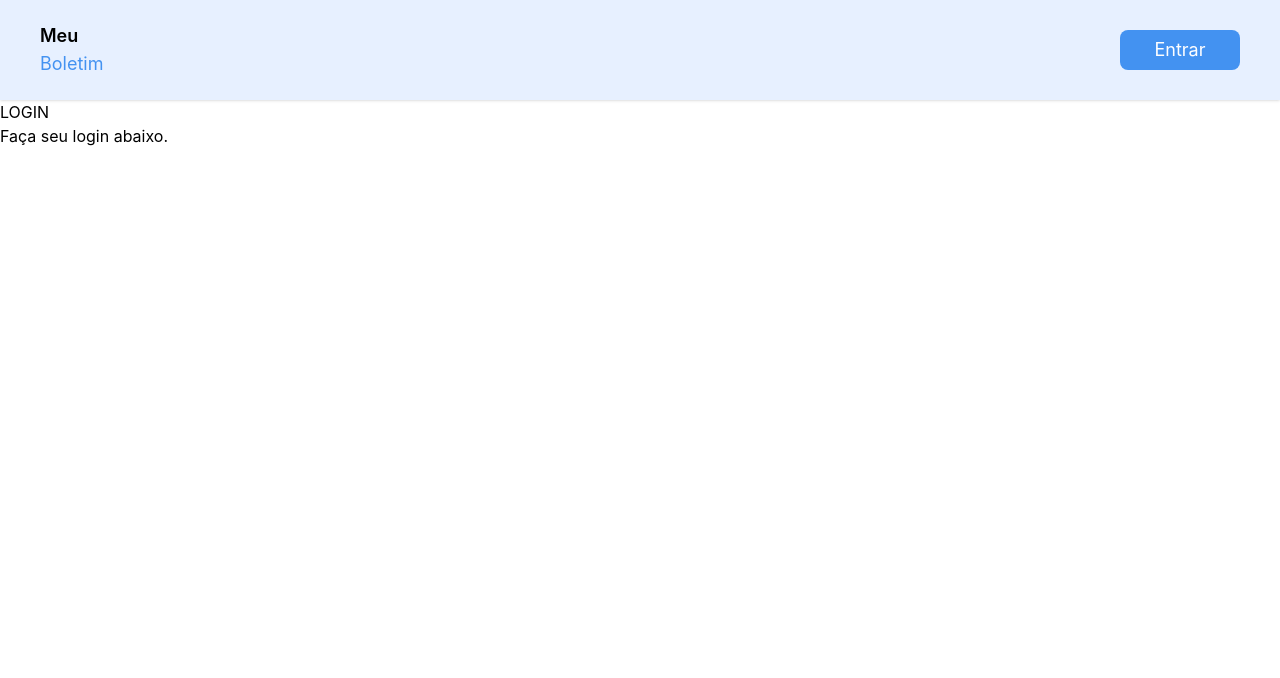
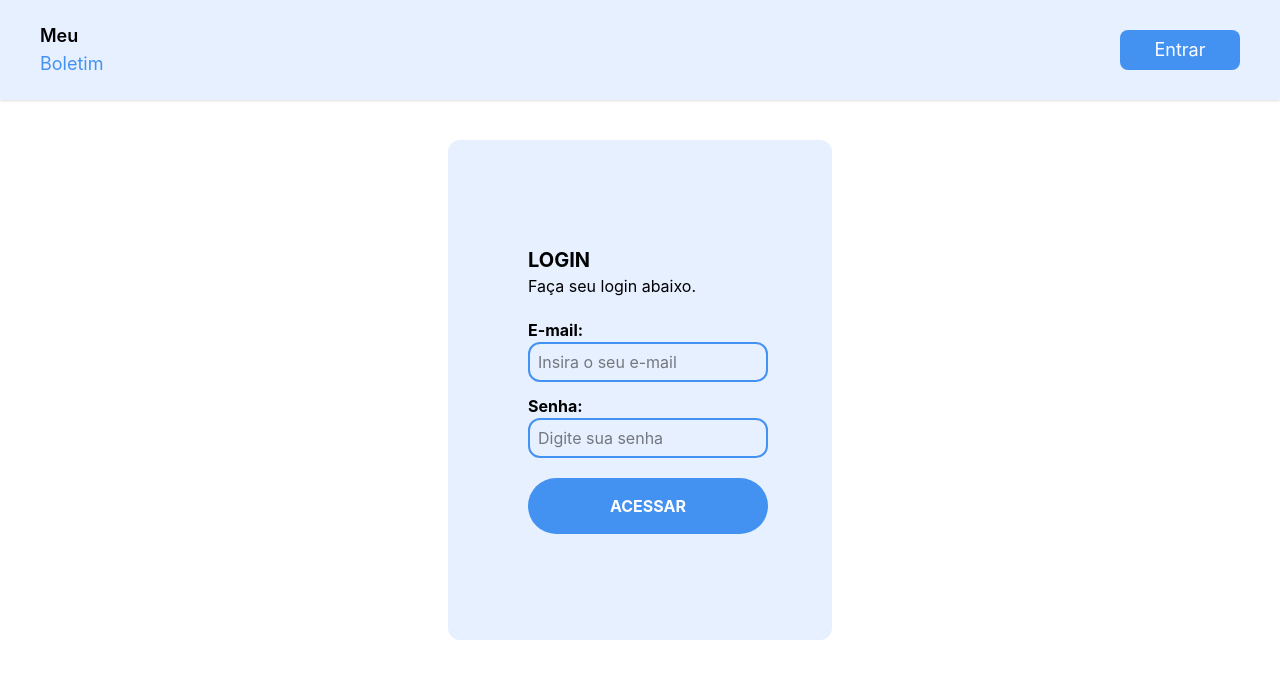
Before and after one commit to Gleison-dev/meuBoletimFrontend, a React (Vite) app: page /login in a window 1280 px wide. Shown: the top 678 px of the page. Built offline with nearby package versions, Linux system fonts and the light colour scheme.

Commit message:
feat: Login page craeted

```diff
--- a/src/pages/Login/login.jsx
+++ b/src/pages/Login/login.jsx
@@ -1,10 +1,38 @@
+import Input from "../../components/Input/input";
+import "./styles.css";
+
 export default function Login() {
   return (
     <>
-      <section>
-        <div>
-            <h1>LOGIN</h1>
+      <section className="flex justify-center mt-10">
+        <div className="pl-20 w-96 rounded-xl main-login flex flex-col justify-center bg-azul-claro">
+          <div>
+            <h1 className="text-xl">
+              <strong>LOGIN</strong>
+            </h1>
             <p>Faça seu login abaixo.</p>
+          </div>
+          <form className="flex flex-col gap-3 mt-5">
+            <div>
+              <label>
+                <strong>E-mail:</strong>
+              </label>{" "}
+              <br />
+              <Input type="email" placeholder="Insira o seu e-mail" />
+            </div>
+            <div>
+              <label>
+                <strong>Senha:</strong>
+              </label>{" "}
+              <br />
+              <Input type="password" placeholder="Digite sua senha" />
+            </div>
+          </form>
+          <div className="mt-5">
+            <button className="w-60 h-14 rounded-4xl cursor-pointer text-branco bg-azul hover:bg-blue-600">
+              <strong>ACESSAR</strong>
+            </button>
+          </div>
         </div>
       </section>
     </>
--- a/src/pages/Login/styles.css
+++ b/src/pages/Login/styles.css
@@ -1,3 +1,3 @@
 .main-login {
-    height: 500px;
+    height: 31.25rem;
 }
```
